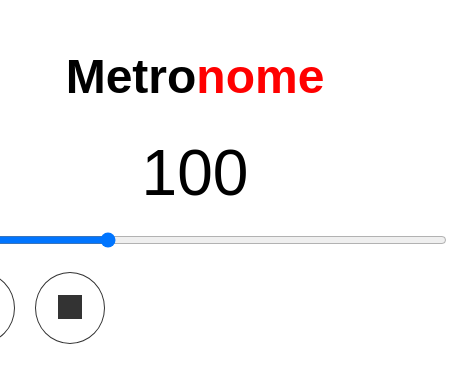
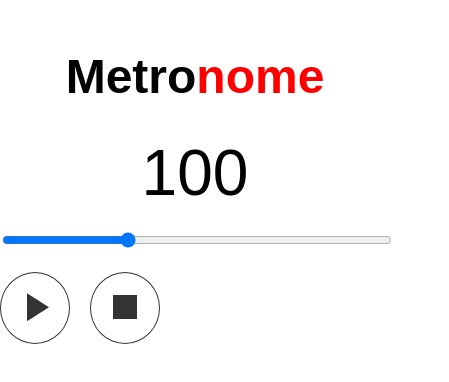
Before and after one commit to Lesnock/metronome, a website: page public/index.html in a window 390 px wide. Shown: the part 242-624 px from the top of the page, 449 px wide, since content can reach past the window. Drawn offline with Linux system fonts and the light colour scheme.

Commit message:
Add responsiveness to width

```diff
--- a/public/styles.css
+++ b/public/styles.css
@@ -24,7 +24,7 @@ header h1 span {
 }
 
 .main {
-  width: 500px;
+  width: min(500px, 100%);
   display: flex;
   flex-direction: column;
   justify-content: center;
@@ -43,7 +43,7 @@ header h1 span {
 .controllers {
   display: flex;
   justify-content: flex-start;
-  width: 500px;
+  width: min(500px, 100%);
   margin-top: 20px;
 }
 
```
